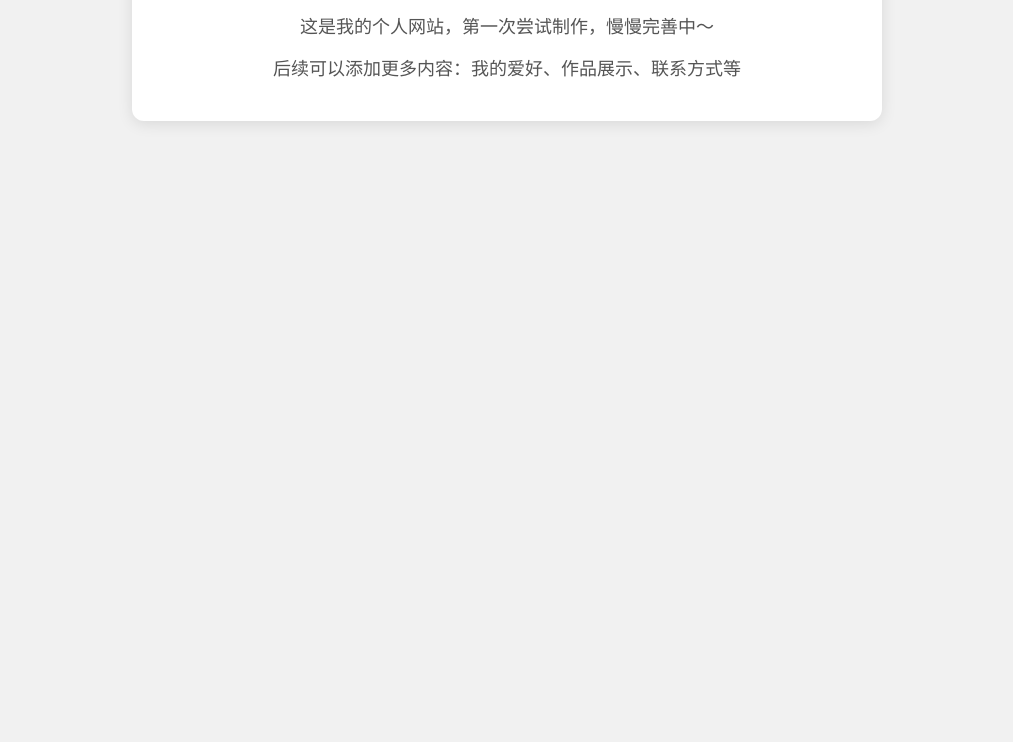
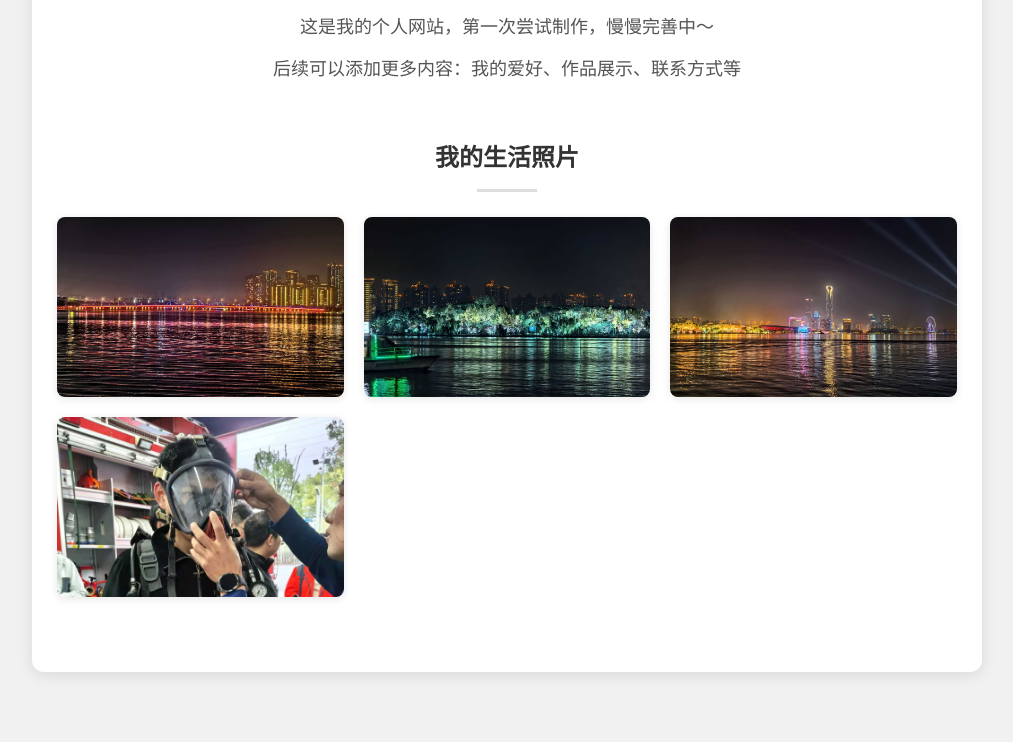
Before and after one commit to lllcx11/liuchengxi.github.io, a plain HTML site: page index.html in a window 1280 px wide. Shown: the part 290-1032 px from the top of the page, without its empty margins (133-1146 px from the left). Before the commit the page ends 800 px from the top, so only its background shows below. Drawn offline with Linux system fonts and the light colour scheme.

Commit message:
Update index.html

```diff
--- a/index.html
+++ b/index.html
@@ -8,23 +8,23 @@
       body {
         background-color: #f1f1f1;
         text-align: center;
-            padding: 40px;
+        padding: 40px 20px;
         font-family: "微软雅黑", sans-serif;
         margin: 0;
       }
       .container {
-            max-width: 700px;
+        max-width: 900px;
         margin: 30px auto;
         padding: 25px;
         line-height: 1.8;
         background: white;
         border-radius: 12px;
-            box-shadow: 0 3px 15px rgba(0,0,0,0.1);
+        box-shadow: 0 3px 15px rgba(0, 0, 0, 0.1);
       }
       .avatar {
         border-radius: 50%;
         border: 4px solid white;
-            box-shadow: 0 3px 10px rgba(0,0,0,0.2);
+        box-shadow: 0 3px 10px rgba(0, 0, 0, 0.2);
         width: 100px;
         height: 100px;
         object-fit: cover;
@@ -34,7 +34,7 @@
       .avatar:hover {
         width: 120px;
         height: 120px;
-            box-shadow: 0 5px 15px rgba(0,0,0,0.3);
+        box-shadow: 0 5px 15px rgba(0, 0, 0, 0.3);
         border-color: #eee;
       }
       h1 {
@@ -47,18 +47,75 @@
         font-size: 18px;
         margin: 10px 0;
       }
+      .photo-section {
+        margin: 50px 0;
+      }
+      .photo-title {
+        color: #333;
+        font-size: 24px;
+        margin-bottom: 25px;
+        position: relative;
+      }
+      .photo-title::after {
+        content: "";
+        display: block;
+        width: 60px;
+        height: 3px;
+        background-color: #ddd;
+        margin: 10px auto 0;
+      }
+      .photo-grid {
+        display: grid;
+        grid-template-columns: repeat(auto-fit, minmax(220px, 1fr));
+        gap: 20px;
+        padding: 0;
+        list-style: none;
+      }
+      .photo-item {
+        border-radius: 8px;
+        overflow: hidden;
+        box-shadow: 0 2px 8px rgba(0, 0, 0, 0.1);
+        transition: all 0.3s ease;
+      }
+      .photo-item:hover {
+        transform: translateY(-5px) scale(1.03);
+        box-shadow: 0 5px 15px rgba(0, 0, 0, 0.2);
+      }
+      .photo-img {
+        width: 100%;
+        height: 180px;
+        object-fit: cover;
+        display: block;
+      }
+      .align-top {
+        object-position: top;
+      }
     </style>
   </head>
   <body>
-    <img
-        class="avatar"
-        src="OIP-C.jpg"
-        alt=""
-    >
+    <img class="avatar" src="OIP-C.jpg" alt="" />
+
     <div class="container">
       <h1>你好，我是<b>刘城希</b></h1>
       <p class="intro">这是我的个人网站，第一次尝试制作，慢慢完善中～</p>
       <p class="intro">后续可以添加更多内容：我的爱好、作品展示、联系方式等</p>
+      <div class="photo-section">
+        <h2 class="photo-title">我的生活照片</h2>
+        <ul class="photo-grid">
+          <li class="photo-item">
+            <img src="夜游姑苏1.jpg" alt="生活照片1" class="photo-img" />
+          </li>
+          <li class="photo-item">
+            <img src="夜游姑苏2.jpg" alt="生活照片2" class="photo-img" />
+          </li>
+          <li class="photo-item">
+            <img src="夜游姑苏3.jpg" alt="生活照片3" class="photo-img" />
+          </li>
+          <li class="photo-item">
+            <img src="消防体验.jpg" alt="生活照片4" class="photo-img align-top" />
+          </li>
+        </ul>
+      </div>
     </div>
   </body>
 </html>
```
Lines whose indentation alone changed are shown as unchanged.
